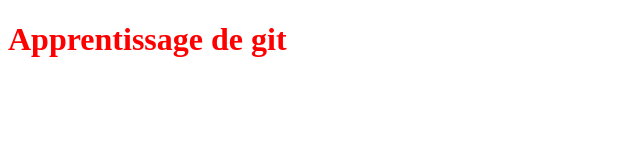
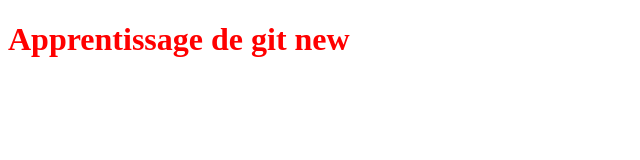
Before and after one commit to kevin-cmr/openclassroom-projet, a plain HTML site: page index.html in a window 1280 px wide. Shown: the full height of the page, 0-640 px from the left. Drawn offline with Linux system fonts and the light colour scheme.

Commit message:
modificqtion du titre

```diff
--- a/index.html
+++ b/index.html
@@ -5,6 +5,6 @@
     <link rel="stylesheet" href="style.css"  type="text/css">
 </head>
 <body>
-    <h1> Apprentissage de git </h1>
+    <h1> Apprentissage de git new </h1>
 </body>
 </html>
```
